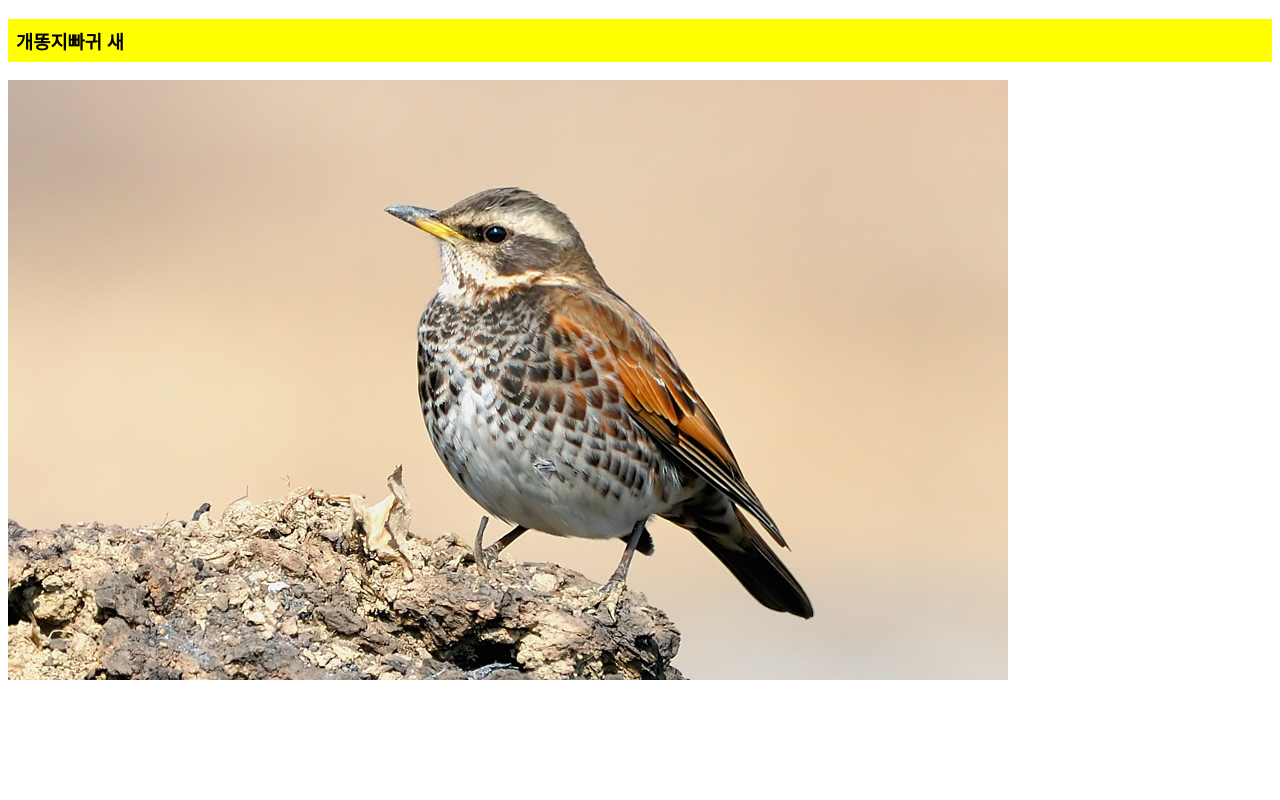
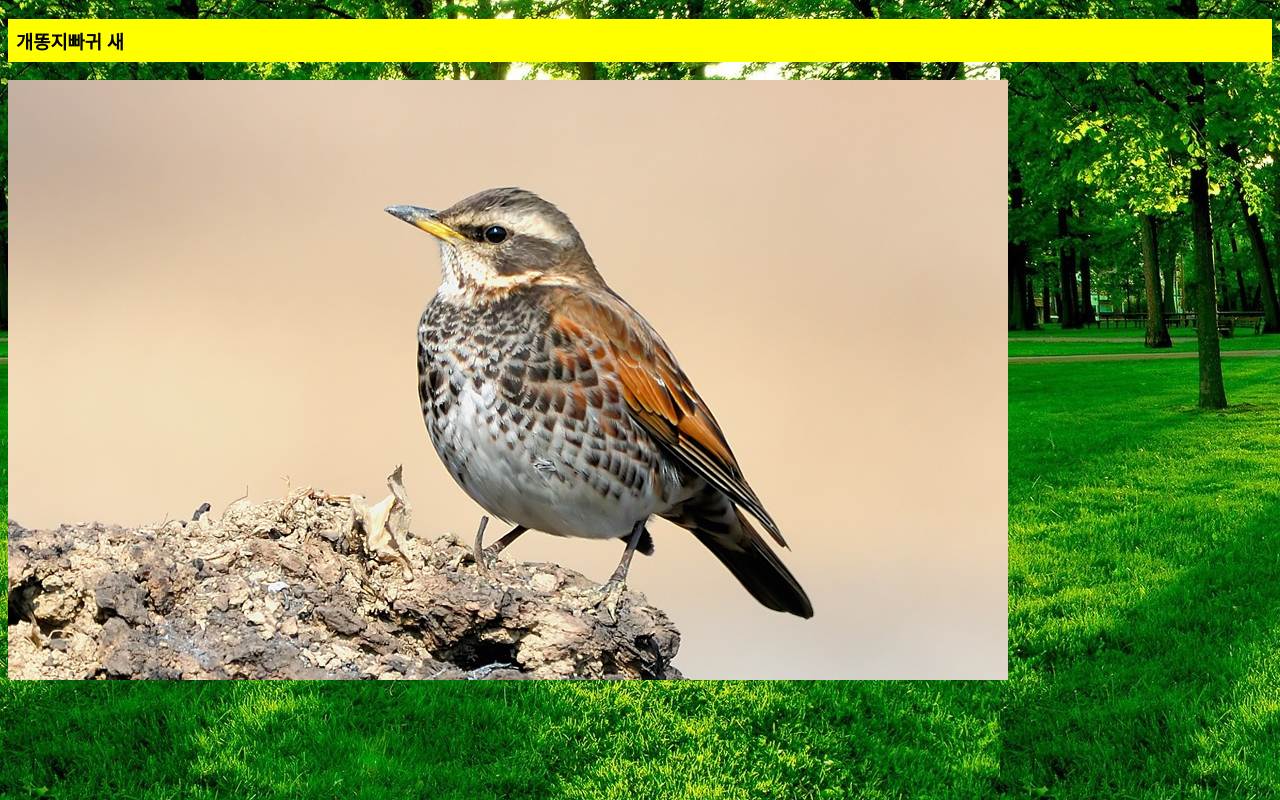
Before and after one commit to unuavailable/test, a plain HTML site: page index.html in a window 1280 px wide. Drawn offline with Linux system fonts and the light colour scheme.

Commit message:
Update index.html

```diff
--- a/index.html
+++ b/index.html
@@ -4,7 +4,7 @@
     <meta charset="utf-8">
     <style>
       body {
-        background-image: url('./bg.jpg');
+        background-image: url('./forest.jpg');
       }
       h3{
         background-color: yellow;
```
